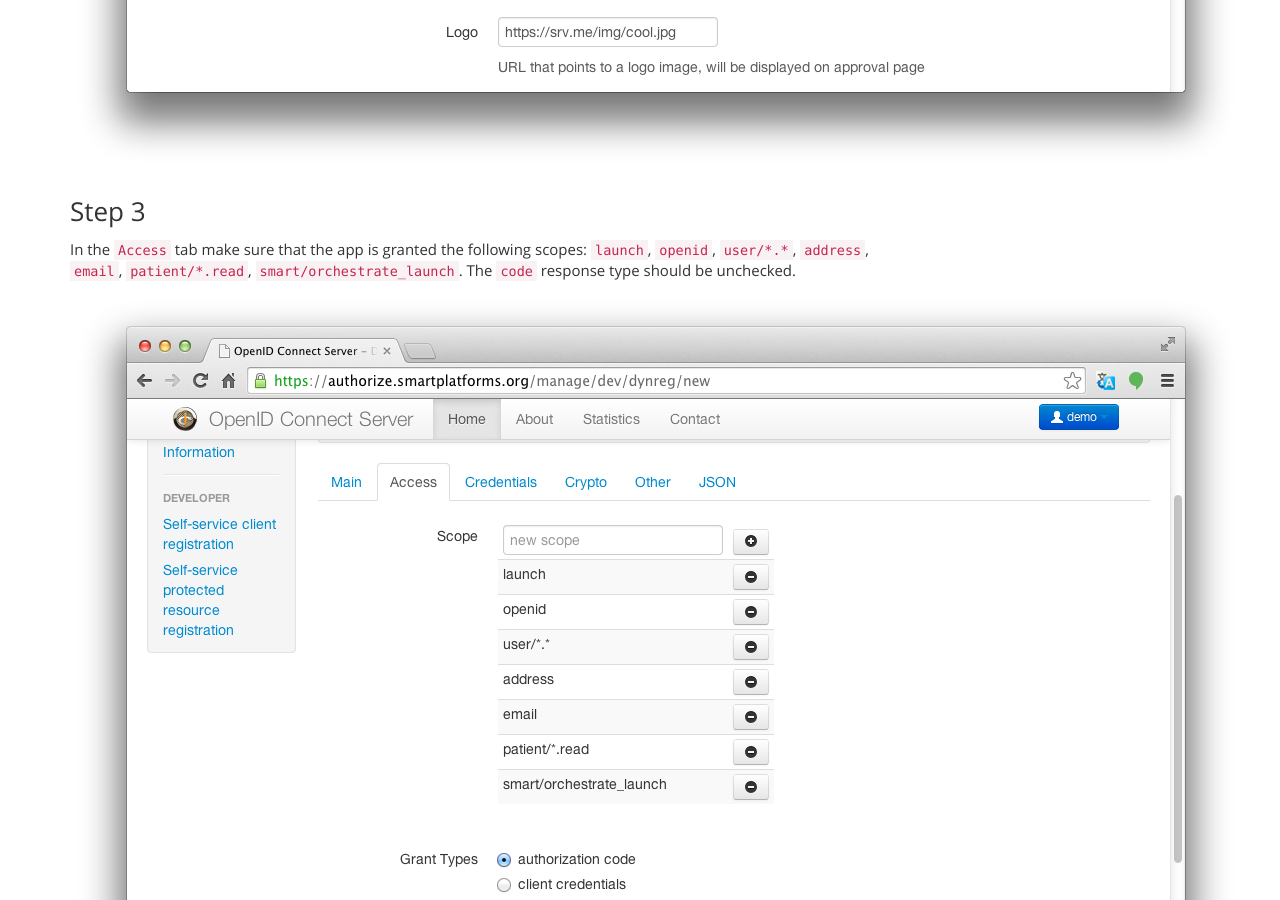
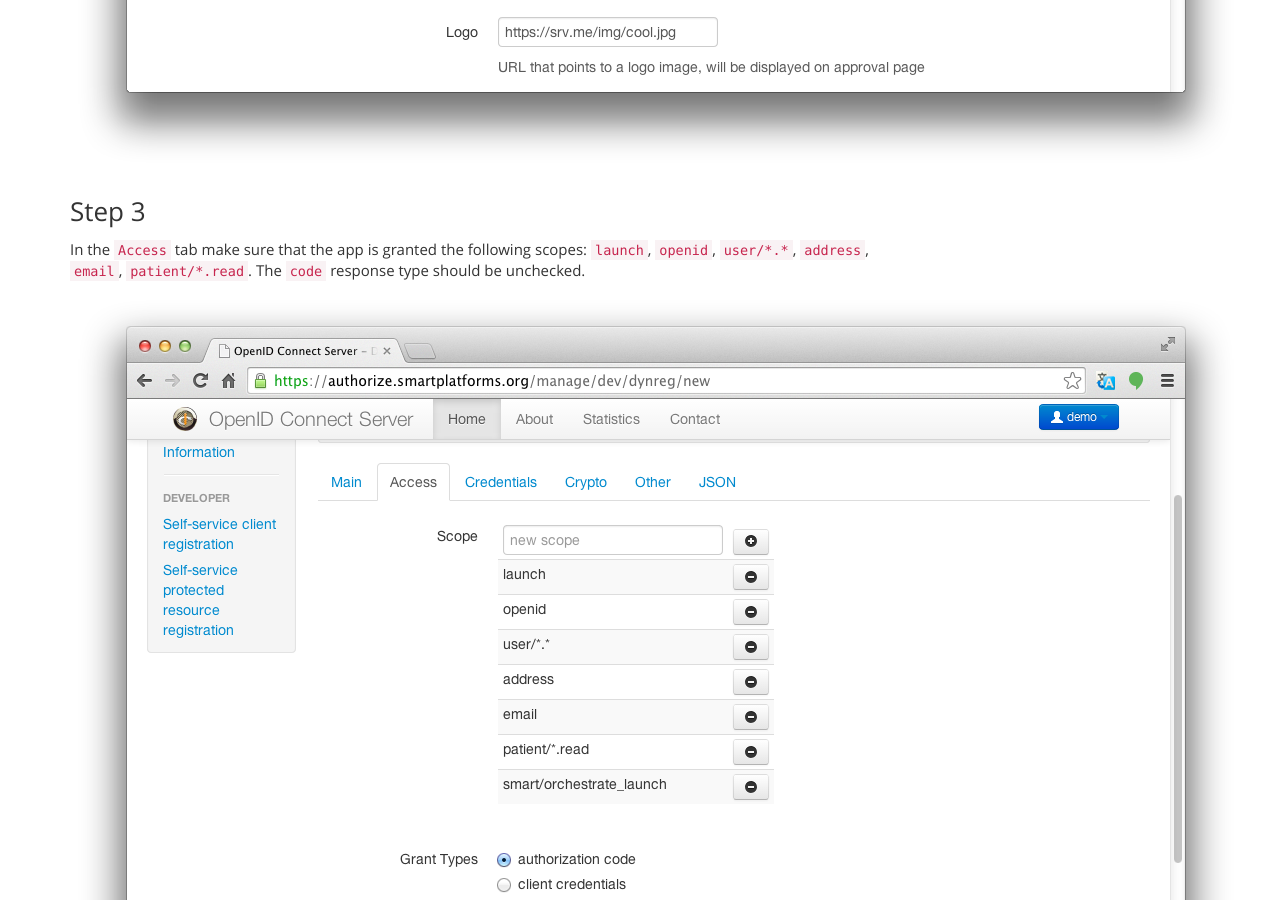
Before and after one commit to smart-on-fhir/smart-on-fhir.github.io, a Jekyll site: the page built from sandbox/howto/index.md, in a window 1280 px wide and 900 px high, scrolled down 2099 px. Built offline with Jekyll 4.4.1, drawn with Linux system fonts in a browser that asks for light colours; Markdown is read by kramdown in place of the engine named in the settings.

Commit message:
Don't mention 'orchestrate_launch' in recommended scopes.

```diff
--- a/sandbox/howto/index.md
+++ b/sandbox/howto/index.md
@@ -32,7 +32,7 @@ authorization process.
 
 ### Step 3
 
-In the `Access` tab make sure that the app is granted the following scopes: `launch`, `openid`, `user/*.*`, `address`, `email`, `patient/*.read`, `smart/orchestrate_launch`. The `code` response type should be unchecked.
+In the `Access` tab make sure that the app is granted the following scopes: `launch`, `openid`, `user/*.*`, `address`, `email`, `patient/*.read`. The `code` response type should be unchecked.
 
 <div style='text-align: center'>
   <img src="/assets/img/newapp3.png" />
```
